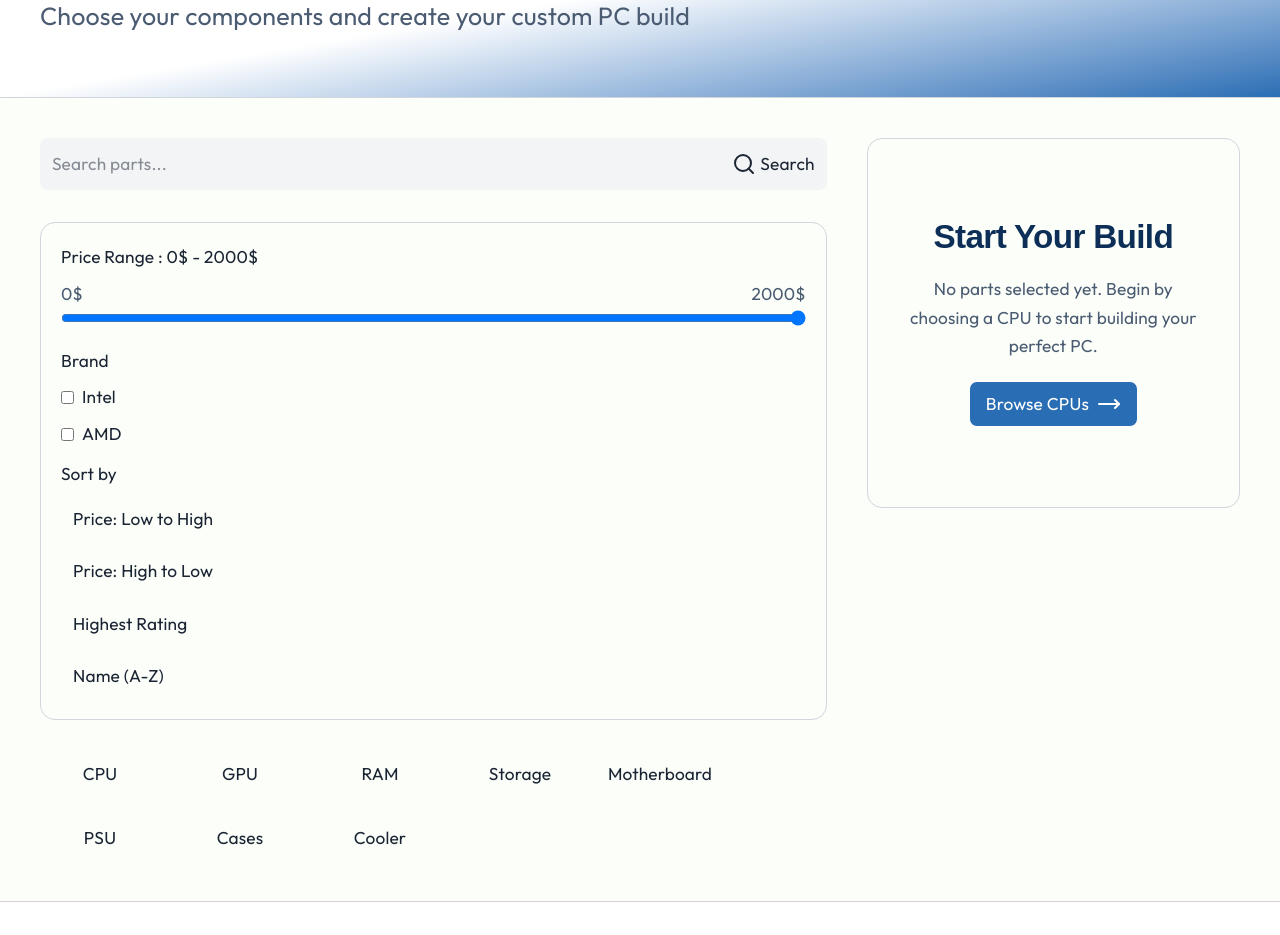
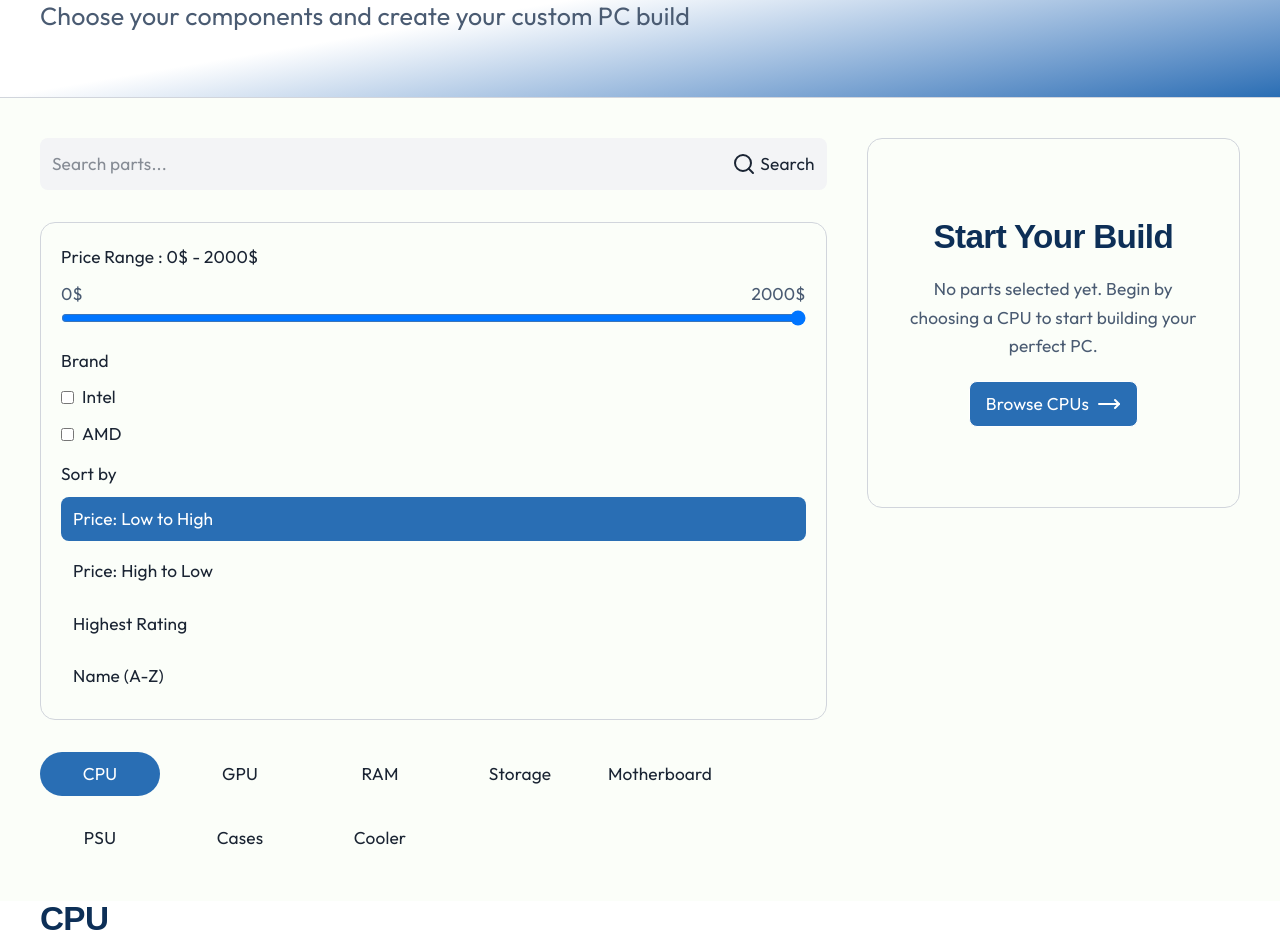
Before and after one commit to sophea-kong/Computer_Shop_website, a React (Vite) app: page /build in a window 1280 px wide. Shown: the part 220-1155 px from the top of the page. Built offline with nearby package versions, Linux system fonts and the light colour scheme.

Commit message:
refactor code

```diff
--- a/src/pages/Build.jsx
+++ b/src/pages/Build.jsx
@@ -37,97 +37,123 @@ export default function Build() {
     const [brand, setBrand] = useState([]);
     const [searchQuery, setSearchQuery] = useState("");
 
-    const [sortBy, setSortBy] = useState("");
+    const [sortBy, setSortBy] = useState("price-low-to-high");
 
-    const [selectedCategory, setSelectedCategory] = useState("");
+    const [selectedCategory, setSelectedCategory] = useState("CPU");
     const [selectedBuild, setSelectedBuild] = useState(INITIAL_SELECTED_BUILD);
 
-    const [inStockCpu , setInStockCpu] = useState(CPUS);
-    const [inStockGpu , setInStockGpu] = useState(GPUS);
-    const [inStockRam , setInStockRam] = useState(RAMS);
-    const [inStockStorage , setInStockStorage] = useState(STORAGES);
-    const [inStockMotherboard , setInStockMotherboard] = useState(MOTHERBOARDS);
-    const [inStockPsu , setInStockPsu] = useState(PSUS);
-    const [inStockCases , setInStockCases] = useState(CASES);
-    const [inStockCooler , setInStockCooler] = useState(COOLERS);
+    const [inStockCpu] = useState(CPUS);
+    const [inStockGpu] = useState(GPUS);
+    const [inStockRam] = useState(RAMS);
+    const [inStockStorage] = useState(STORAGES);
+    const [inStockMotherboard] = useState(MOTHERBOARDS);
+    const [inStockPsu] = useState(PSUS);
+    const [inStockCases] = useState(CASES);
+    const [inStockCooler] = useState(COOLERS);
 
-    // ------------------------------
-    // helper functions
-    // -----------------------------
+    const handleBrandChange = (brandName, isChecked) => {
+        setBrand(isChecked
+            ? [...brand, brandName]
+            : brand.filter(b => b !== brandName)
+        );
+    };
 
-    function handleBrandChange(value, isChecked) {
-        setBrand((prevBrand) =>
-            isChecked ? [...prevBrand, value] : prevBrand.filter((b) => b !== value)
-        );
-        // console.log(brand);
+    const handleAddToBuild = (category, component) => {
+        setSelectedBuild(prev => ({
+            ...prev,
+            [category]: component
+        }));
+    };
+
+    const handleRemoveFromBuild = (category) => {
+        setSelectedBuild(prev => ({
+            ...prev,
+            [category]: null
+        }));
+    };
+
+    const addToCart = () => {
+        console.log("Build added to cart:", selectedBuild);
+        setSelectedBuild(INITIAL_SELECTED_BUILD);
+    };
+
+    const openFilterOverlay = () => {
+        setIsMobileFilterOpen(true);
+    };
+
+    const handleCloseOverlay = () => {
+        setIsMobileFilterOpen(false);
+    };
+
+    const handleOpenMobileBuild = () => {
+        setIsMobileBuildOpen(true);
+    };
+
+    return (
+        <>
+            <Navbar />
+
+            <BuildAndOrder />
+
+            <SearchAndFilterAndBuild
+                setSelectedCategory={setSelectedCategory}
+                openFilterOverlay={openFilterOverlay}
+                setSearchQuery={setSearchQuery}
+                searchQuery={searchQuery}
+                priceRange={priceRange}
+                setPriceRange={setPriceRange}
+                brand={brand}
+                handleBrandChange={handleBrandChange}
+                setSortBy={setSortBy}
+                sortBy={sortBy}
+                selectedBuild={selectedBuild}
+                handleRemoveFromBuild={handleRemoveFromBuild}
+                addToCart={addToCart}
+                handleOpenMobileBuild={handleOpenMobileBuild}
+                selectedCategory={selectedCategory}
+                handleAddToBuild={handleAddToBuild}
+                inStockCpu={inStockCpu}
+                inStockGpu={inStockGpu}
+                inStockRam={inStockRam}
+                inStockStorage={inStockStorage}
+                inStockMotherboard={inStockMotherboard}
+                inStockPsu={inStockPsu}
+                inStockCases={inStockCases}
+                inStockCooler={inStockCooler}
+                isMobileBuildOpen={isMobileBuildOpen}
+                setIsMobileBuildOpen={setIsMobileBuildOpen}
+                isMobileFilterOpen={isMobileFilterOpen}
+                handleCloseOverlay={handleCloseOverlay}
+            />
+
+            <Products
+                selectedCategory={selectedCategory}
+                handleAddToBuild={handleAddToBuild}
+                selectedBuild={selectedBuild}
+                sortBy={sortBy}
+                searchQuery={searchQuery}
+                priceRange={priceRange}
+                brand={brand}
+                inStockCpu={inStockCpu}
+                inStockGpu={inStockGpu}
+                inStockRam={inStockRam}
+                inStockStorage={inStockStorage}
+                inStockMotherboard={inStockMotherboard}
+                inStockPsu={inStockPsu}
+                inStockCases={inStockCases}
+                inStockCooler={inStockCooler}
+            />
+
+            <Footer />
+        </>
+    )
 }
 
-    function getCategoryButtonClass(category) {
-        return `w-30 flex items-center justify-center rounded-[25px] px-3 py-2 transition hover:bg-gray-100 ${
-            selectedCategory === category
-                ? "border-[#296eb4] bg-[#296eb4] !text-white"
-                : ""
-        }`;
-    }
+// -----------------------
+//  JSX components
+// -----------------------
 
-    function getSortByButtonClass(sortOption) {
-        return `w-full flex items-center justify-start rounded-[15px] px-3 py-2 transition hover:bg-gray-100 ${
-            sortBy === sortOption
-                ? "border-gray-300 bg-gray-300"
-                : ""
-        }`;
-    }
 
-    function handleAddToBuild(category, component) {
-        setSelectedBuild((prev) => ({
-            ...prev,
-            [category]: component,
-        }));
-    }
-
-    function handleRemoveFromBuild(category) {
-        setSelectedBuild((prev) => ({
-            ...prev,
-            [category]: null,
-        }));
-    }
-
-    const selectedComponentsCount = countComponentsInBuild(); ;
-    function countComponentsInBuild() {
-        let count = 0;
-        for (const category in selectedBuild) {
-            if (selectedBuild[category] !== null) {
-                count++;
-            }
-        }
-        return count;
-    }
-
-    function handleCloseOverlay() {
-        setIsMobileFilterOpen(false);
-    }
-
-    function handleOpenOverlay() {
-        setIsMobileFilterOpen(true);
-    }
-
-    function handleOpenMobileBuild() {
-        setIsMobileBuildOpen(true);
-    }
-
-    function handleCloseMobileBuild() {
-        setIsMobileBuildOpen(false);
-    }
-
-    // make changes here for the header This is where you add the selected part to your cart INITIAL_SELECTED_BUILD
-    function addToCart() {
-        alert("Build added to cart!");
-        setSelectedBuild(INITIAL_SELECTED_BUILD);
-    }
-
-    // ------------------------------
-    // React Component functions
-    // -----------------------------
 function BuildAndOrder() {
     return (
         <div className="flex flex-col justify-center px-10 py-15 gap-5 text-black bg-gradient-to-br from-white from-50% to-[#296eb4] border-y-1 border-gray-300">
@@ -137,14 +163,135 @@ export default function Build() {
     )
 }
 
-    function SearchBar() {
+function SearchAndFilterAndBuild({setSelectedCategory, openFilterOverlay, setSearchQuery, searchQuery, priceRange, setPriceRange, brand, handleBrandChange, setSortBy, sortBy, selectedBuild, handleRemoveFromBuild, addToCart, handleOpenMobileBuild, selectedCategory, handleAddToBuild, inStockCpu, inStockGpu, inStockRam, inStockStorage, inStockMotherboard, inStockPsu, inStockCases, inStockCooler, isMobileBuildOpen, setIsMobileBuildOpen, isMobileFilterOpen, handleCloseOverlay}) {
+    const getInStockByCategory = (category) => {
+        switch(category) {
+            case "CPU": return inStockCpu;
+            case "GPU": return inStockGpu;
+            case "RAM": return inStockRam;
+            case "Storage": return inStockStorage;
+            case "Motherboard": return inStockMotherboard;
+            case "PSU": return inStockPsu;
+            case "Cases": return inStockCases;
+            case "Cooler": return inStockCooler;
+            default: return [];
+        }
+    };
+
+    return (
+        <div className="flex flex-col lg:grid lg:grid-cols-3 gap-10 p-10 bg-[#fbfef9]">
+            <div className="col-span-2 gap-8 flex flex-col">
+                {/* Search parts and Price Range grid and the component selection */}
+                <SearchAndFilter
+                    openFilterOverlay={openFilterOverlay}
+                    setSearchQuery={setSearchQuery}
+                    searchQuery={searchQuery}
+                    priceRange={priceRange}
+                    setPriceRange={setPriceRange}
+                    brand={brand}
+                    handleBrandChange={handleBrandChange}
+                    setSortBy={setSortBy}
+                    sortBy={sortBy}
+                />
+
+                {/* category selection */}
+                <CategorySelection setSelectedCategory={setSelectedCategory} selectedCategory={selectedCategory} />
+            </div>
+
+            {/* Start your build for desktop */}
+            <div className="hidden lg:block">
+                <StartYourBuild selectedBuild={selectedBuild} setSelectedCategory={setSelectedCategory} handleRemoveFromBuild={handleRemoveFromBuild} addToCart={addToCart}/>
+            </div>
+
+            {/* Start your build for mobile */}
+            {isMobileBuildOpen && (
+                <div
+                    className="lg:hidden fixed inset-0 bg-black/20 backdrop-blur-[1px] z-50 flex items-end"
+                    onClick={() => setIsMobileBuildOpen(false)}
+                >
+                    <div className="w-full bg-white rounded-t-lg">
+                        <div className="p-5 border-b border-gray-300 flex justify-between items-center">
+                            <h2>Your Build</h2>
+                            <button onClick={() => setIsMobileBuildOpen(false)} className="p-2">
+                                <X />
+                            </button>
+                        </div>
+                        <StartYourBuild mobile={true} selectedBuild={selectedBuild} setSelectedCategory={setSelectedCategory} handleRemoveFromBuild={handleRemoveFromBuild} addToCart={addToCart}/>
+                    </div>
+                </div>
+            )}
+
+            {/* mobile filter overlay */}
+            <div
+                className={`fixed inset-0 bg-black/50 lg:hidden ${
+                    isMobileFilterOpen ? "block" : "hidden"
+                }`}
+                onClick={handleCloseOverlay}
+            >
+                <div
+                    className="flex flex-col border-1 border-gray-300 p-5 gap-3 w-2/3 bg-[#fbfef9] h-full"
+                    onClick={(e) => e.stopPropagation()}
+                >
+                    {/* close btn */}
+                    <button className="self-end focus:outline-none cursor-pointer"
+                        onClick={handleCloseOverlay}
+                    >
+                        <X />
+                    </button>
+                        <Filter
+                            priceRange={priceRange}
+                            setPriceRange={setPriceRange}
+                            brand={brand}
+                            handleBrandChange={handleBrandChange}
+                            setSortBy={setSortBy}
+                            sortBy={sortBy}
+                        />
+                </div>
+            </div>
+
+            <div className="lg:hidden fixed bottom-0 left-0 right-0 p-5 bg-[#fbfef9] border-1 border-gray-300">
+                <button
+                    className="w-full py-3 bg-[#296eb4] !text-white rounded-lg gap-2"
+                    onClick={handleOpenMobileBuild}
+                >
+                    View Build
+                </button>
+            </div>
+        </div>
+    )
+}
+
+function SearchAndFilter({openFilterOverlay, setSearchQuery, searchQuery, priceRange, setPriceRange, brand, handleBrandChange, setSortBy, sortBy}) {
+    return (
+    <div className="flex flex-col gap-8">
+        <div className="flex items-center gap-3">
+
+            {/* search bar component */}
+            <div className="flex-1">
+                <SearchBar setSearchQuery={setSearchQuery} searchQuery={searchQuery} />
+            </div>
+
+            {/* open filter overlay button for mobile */}
+            <button type="button" className="lg:hidden border-1 border-gray-300 p-3 rounded-[10px] cursor-pointer hover:bg-[#ff8811] "
+                onClick={openFilterOverlay}
+            >
+                <ListFilterPlus />
+            </button>
+
+        </div>
+
+        {/* filter for desktop */}
+        <div className="hidden lg:block">
+            <Filter priceRange={priceRange} setPriceRange={setPriceRange} brand={brand} handleBrandChange={handleBrandChange} setSortBy={setSortBy} sortBy={sortBy} />
+        </div>
+    </div>
+    )
+}
+
+function SearchBar({setSearchQuery, searchQuery}) {
     return (
         <search className="bg-gray-100 rounded-lg p-3">
-                <form
-                    action=""
-                    className="w-full flex flex-row gap-2"
-                    onSubmit={(event) => event.preventDefault()}
-                >
+            <form action="" className="w-full flex flex-row gap-2" onSubmit={(event) => event.preventDefault()} >
                 <input
                     type="text"
                     placeholder="Search parts..."
@@ -161,7 +308,13 @@ export default function Build() {
     )
 }
 
-    function Filter() {
+function Filter({priceRange, setPriceRange, brand, handleBrandChange, setSortBy, sortBy}) {
+    const getSortByButtonClass = (sortOption) => {
+        const baseClass = "w-full flex items-center justify-start rounded-lg px-3 py-2 transition hover:bg-[#ff8811] hover:text-white";
+        return sortBy === sortOption
+            ? `${baseClass} bg-[#296eb4] !text-white`
+            : `${baseClass} border-gray-300`;   };
+
     return (
         <div className="flex flex-col border-0 lg:border-1 border-gray-300 rounded-[15px] lg:p-5 gap-3">
             {/* price range slider */}
@@ -224,33 +377,14 @@ export default function Build() {
     )
 }
 
-    function SearchAndFilter() {
-        return (
-        <div className="flex flex-col gap-8">
-            {/* search parts */}
-            <div className="flex items-center gap-3">
-            <div className="flex-1">
-                <SearchBar />
-            </div>
-            <button
-                type="button"
-                className="lg:hidden border-1 border-gray-300 p-3 rounded-[10px]"
-                onClick={handleOpenOverlay}
-                aria-label="Open filters"
-            >
-                <ListFilterPlus />
-            </button>
-            </div>
+function CategorySelection({ setSelectedCategory, selectedCategory}) {
+    const getCategoryButtonClass = (category) => {
+        const baseClass = "w-30 flex items-center justify-center rounded-[25px] px-3 py-2 transition hover:bg-[#ff8811] hover:text-white";
+        return selectedCategory === category
+            ? `${baseClass} bg-[#296eb4] !text-white`
+            : `${baseClass} border-gray-300`;
+    };
 
-            {/* filter*/}
-            <div className="hidden lg:block">
-                <Filter />
-            </div>
-        </div>
-        )
-    }
-
-    function CategorySelecion() {
     return (
     <nav>
         <ul className="flex gap-5 flex-wrap">
@@ -268,33 +402,8 @@ export default function Build() {
     )
 }
 
-    function FilterAndBuild() {
-        return (
-        <div className="flex flex-col lg:grid lg:grid-cols-3 gap-10 p-10 bg-[#fbfef9]">
-            <div className="col-span-2 gap-8 flex flex-col">
-                {/* Search parts and Price Range grid and the component selection */}
-                <SearchAndFilter />
-
-                {/* category selection */}
-                <CategorySelecion />
-            </div>
-
-            {/* Start your build */}
-            <div className="hidden lg:block">
-                <StartYourBuild />
-            </div>
-
-            <div className="lg:hidden fixed bottom-0 left-0 right-0 p-5 bg-[#fbfef9] border-1 border-gray-300">
-                <button className="w-full py-3 bg-[#296eb4] !text-white rounded-lg gap-2"
-                    onClick={handleOpenMobileBuild}>
-                    View Build
-                </button>
-            </div>
-        </div>
-        )
-    }
-
-    function StartYourBuild({ mobile = false }) {
+function StartYourBuild({ mobile = false, selectedBuild, setSelectedCategory, handleRemoveFromBuild, addToCart }) {
+    const selectedComponentsCount = Object.values(selectedBuild).filter((component) => component !== null).length;
         const wrapperClass = mobile ? "h-full" : "col-span-1 h-[650px]";
         const selectedContainerClass = mobile
             ? "max-h-[70vh] overflow-y-auto border-1 border-gray-300 rounded-[15px] p-5"
@@ -310,7 +419,7 @@ export default function Build() {
                 <p className="text-center !text-[var(--text-muted)]">
                     No parts selected yet. Begin by choosing a CPU to start building your perfect PC.
                 </p>
-                    <button className="flex py-2 px-4 border-1 bg-[#296eb4] !text-white rounded-lg gap-2 items-center"
+                <button className="flex py-2 px-4 border-1 bg-[#296eb4] hover:bg-[#ff8811] !text-white rounded-lg gap-2 items-center"
                     onClick={() => setSelectedCategory("CPU")}>
                     Browse CPUs
                     <MoveRight className="!text-white" />
@@ -332,7 +441,7 @@ export default function Build() {
                 )}
                 {selectedComponentsCount === BUILD_CATEGORIES.length && (
                     <div>
-                            <button className="w-full flex items-center justify-center py-3 bg-[#296eb4] !text-white rounded-lg mt-5 gap-2"
+                        <button className="w-full flex items-center justify-center py-3 bg-[#296eb4] hover:bg-[#ff8811] !text-white rounded-lg mt-5 gap-2"
                             onClick={addToCart}>
                             <ShoppingCart className="!text-white" />
                             Add Build to Cart
@@ -346,111 +455,49 @@ export default function Build() {
     )
 }
 
-    function Products() {
+function Products({ selectedCategory, handleAddToBuild, selectedBuild, sortBy, searchQuery, inStockCpu, inStockGpu, inStockRam, inStockStorage, inStockMotherboard, inStockPsu, inStockCases, inStockCooler, priceRange, brand }) {
+    const getInStockByCategory = (category) => {
+        switch (category) {
+            case "CPU":
+                return inStockCpu;
+            case "GPU":
+                return inStockGpu;
+            case "RAM":
+                return inStockRam;
+            case "Storage":
+                return inStockStorage;
+            case "Motherboard":
+                return inStockMotherboard;
+            case "PSU":
+                return inStockPsu;
+            case "Cases":
+                return inStockCases;
+            case "Cooler":
+                return inStockCooler;
+            default:
+                return [];
+        }
+    };
+
     return (
         <div>
-            {selectedCategory === "CPU" && (
-                cardRenderer("CPU", inStockCpu, priceRange, brand, handleAddToBuild, selectedBuild, sortBy, searchQuery)
+            {selectedCategory && cardRenderer(
+                selectedCategory,
+                getInStockByCategory(selectedCategory),
+                priceRange,
+                brand,
+                handleAddToBuild,
+                selectedBuild,
+                sortBy,
+                searchQuery
             )}
-            {selectedCategory === "GPU" && (
-                cardRenderer("GPU", inStockGpu, priceRange, brand, handleAddToBuild, selectedBuild, sortBy, searchQuery)
-            )}
-            {selectedCategory === "RAM" && (
-                cardRenderer("RAM", inStockRam, priceRange, brand, handleAddToBuild, selectedBuild, sortBy, searchQuery)
-            )}
-            {selectedCategory === "Storage" && (
-                cardRenderer("Storage", inStockStorage, priceRange, brand, handleAddToBuild, selectedBuild, sortBy, searchQuery)
-            )}
-            {selectedCategory === "Motherboard" && (
-                cardRenderer("Motherboard", inStockMotherboard, priceRange, brand, handleAddToBuild, selectedBuild, sortBy, searchQuery)
-            )}
-            {selectedCategory === "PSU" && (
-                cardRenderer("PSU", inStockPsu, priceRange, brand, handleAddToBuild, selectedBuild, sortBy, searchQuery)
-            )}
-            {selectedCategory === "Cases" && (
-                cardRenderer("Cases", inStockCases, priceRange, brand, handleAddToBuild, selectedBuild, sortBy, searchQuery)
-            )}
-            {selectedCategory === "Cooler" && (
-                cardRenderer("Cooler", inStockCooler, priceRange, brand, handleAddToBuild, selectedBuild, sortBy, searchQuery)
-            )}
-        </div>
-        )
-    }
-
-    // ------------------------------
-    // mobile jsx components
-    // -----------------------------
-
-
-    function MobileBuildSheet() {
-        return (
-            <div
-                className={`lg:hidden fixed inset-0 z-50 bg-black/50 ${
-                    isMobileBuildOpen ? "block" : "hidden"
-                }`}
-                onClick={handleCloseMobileBuild}
-            >
-                <div
-                    className="absolute bottom-0 left-0 right-0 bg-[#fbfef9] rounded-t-2xl p-4"
-                    onClick={(event) => event.stopPropagation()}
-                >
-                    <div className="flex items-center justify-between mb-3">
-                        <h2 className="font-bold text-lg">Your Build</h2>
-                        <button className="focus:outline-none cursor-pointer" onClick={handleCloseMobileBuild}>
-                            <X size={20} />
-                        </button>
-                    </div>
-
-                    <StartYourBuild mobile />
-                </div>
         </div>
     );
 }
 
-    function MobileFilter() {
-        return (
-            <div
-                className={`fixed inset-0 bg-black/50 ${
-                    isMobileFilterOpen ? "block" : "hidden"
-                }`}
-                onClick={handleCloseOverlay}
-            >
-                <div
-                    className="flex flex-col border-1 border-gray-300 p-5 gap-3 w-2/3 bg-[#fbfef9] h-full"
-                    onClick={(e) => e.stopPropagation()}
-                >
-                    {/* close btn */}
-                    <button className="self-end focus:outline-none cursor-pointer"
-                        onClick={handleCloseOverlay}
-                    >
-                        <X />
-                    </button>
-                        <Filter  />
-                </div>
-            </div>
-        )
-    }
-
-    return (
-    <>
-        <Navbar></Navbar>
-
-        {/* <Button text="Back to Home" color="#296eb4" holdcolor="#296eb4" /> */}
-        <BuildAndOrder />
-
-        {/* Body */}
-        <FilterAndBuild />
-
-        <MobileFilter />
-        <MobileBuildSheet />
-
-        {/* card for different components and the price and the add to build button */}
-        <Products />
-
-        <Footer></Footer>
-    </>
-    )
-}
+// -----------------------
+// Helper functions
+// -----------------------
 
 function cardRenderer(category, inStockComponents, priceRange, brand, onAddToBuild, selectedBuild, sortBy, searchQuery) {
     const selectedInCategory = selectedBuild[category];
@@ -526,7 +573,7 @@ function renderSelectedComponentCard({ category, component, onBrowseCategory, on
                 <div className="ml-auto">
                     <button
                         onClick={() => onBrowseCategory(category)}
-                        className="flex items-center gap-2 py-2 px-3 border-1 bg-[#296eb4] !text-white rounded-lg"
+                        className="flex items-center gap-2 py-2 px-3 border-1 bg-[#296eb4] hover:bg-[#ff8811] !text-white rounded-lg"
                     >
                         Add {category}
                         <MoveRight className="!text-white" />
@@ -549,7 +596,7 @@ function renderSelectedComponentCard({ category, component, onBrowseCategory, on
                 <button onClick={(e) => {
                     onRemove(category);
                     e.stopPropagation()}}
-                    className="hover:bg-gray-200 rounded-full p-2 w-10 h-10 flex items-center justify-center"
+                    className="hover:bg-[#ff8811] hover:text-white rounded-full p-2 w-10 h-10 flex items-center justify-center"
                 >
                     <Minus />
                 </button>
```
Lines whose indentation alone changed are shown as unchanged.
